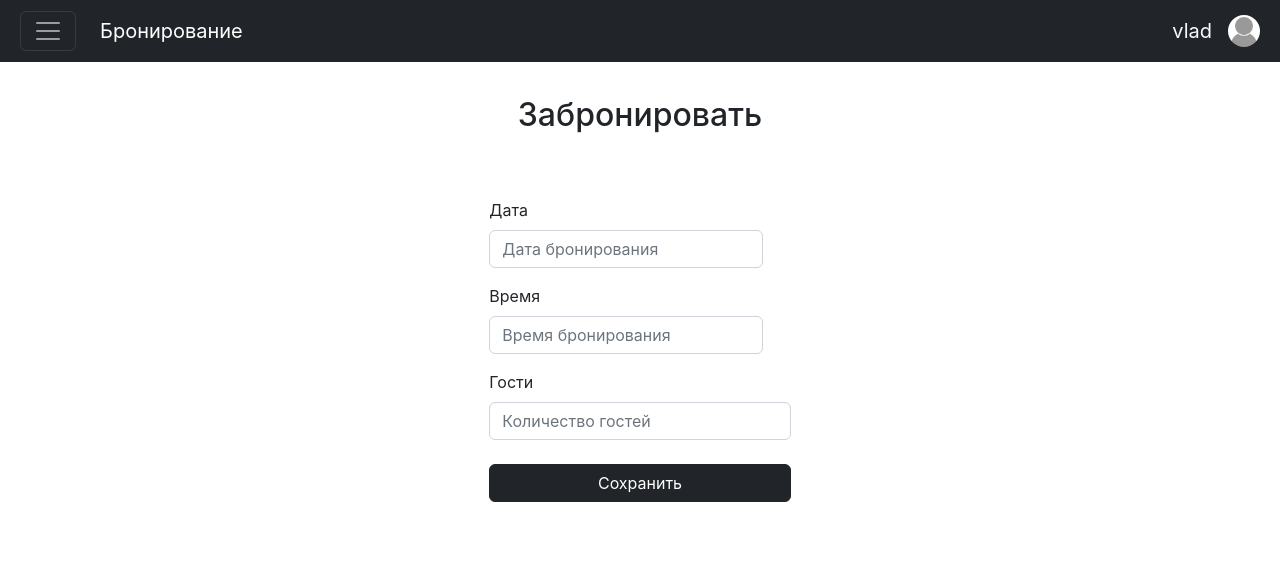
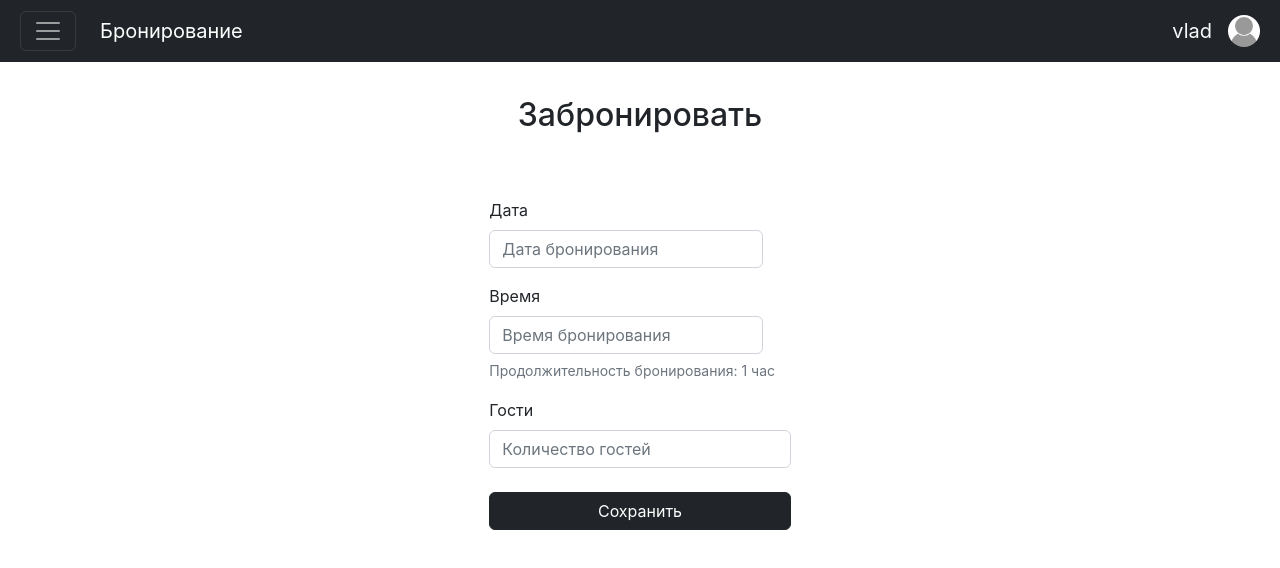
Before and after one commit to VladBrok/frontend-dev-test-task, a React (Vite) app: page /booking in a window 1280 px wide. Shown: the top 568 px of the page. Built offline with nearby package versions, Linux system fonts and the light colour scheme.

Commit message:
add notice about booking duration

```diff
--- a/src/api/post-booking.ts
+++ b/src/api/post-booking.ts
@@ -10,7 +10,7 @@ import {
 import { delay } from "../lib/delay"
 import { IBooking } from "../lib/types"
 import { v4 as uuidv4 } from "uuid"
-import pluralizeGuestCount from "../lib/pluralize-guest-count"
+import pluralizeGuests from "../lib/pluralize-guests"
 import getToday from "../lib/get-today"
 import getTables from "../dummy-backend/get-tables"
 import getTablesToOccupy from "../lib/get-tables-to-occupy"
@@ -59,7 +59,7 @@ export const getBookingSchema = (
     guestCount: number()
       .required("Обязательное поле")
       .min(1, "Минимум 1 гость")
-      .max(maxGuestCount, `Максимум ${pluralizeGuestCount(maxGuestCount)}`),
+      .max(maxGuestCount, `Максимум ${pluralizeGuests(maxGuestCount)}`),
   })
 }
 const schema = getBookingSchema([], [], 0)
--- a/src/components/booking-card.tsx
+++ b/src/components/booking-card.tsx
@@ -1,5 +1,5 @@
 import formatDatetime from "../lib/format-datetime"
-import pluralizeGuestCount from "../lib/pluralize-guest-count"
+import pluralizeGuests from "../lib/pluralize-guests"
 import { IBooking } from "../lib/types"
 import Card from "react-bootstrap/Card"
 import Button from "react-bootstrap/Button"
@@ -50,7 +50,7 @@ export default function BookingCard({ booking }: IBookingProps) {
   )
 
   const guestCount = useMemo(
-    () => pluralizeGuestCount(booking.guestCount),
+    () => pluralizeGuests(booking.guestCount),
     [booking.guestCount],
   )
 
--- /dev/null
+++ b/src/lib/pluralize-hours.ts
@@ -0,0 +1,5 @@
+import pluralize from "./pluralize"
+
+export default function (count: number): string {
+  return `${count} ${pluralize(count, ["час", "часа", "часов"])}`
+}
--- a/src/routes/booking.tsx
+++ b/src/routes/booking.tsx
@@ -28,6 +28,7 @@ import { QUERY_KEYS } from "../lib/query-keys"
 import { assert } from "../lib/assert"
 import blockDatepickerManualEditing from "../lib/block-datepicker-manual-editing"
 import scrollToFirstAvailableTime from "../lib/scroll-to-first-available-time"
+import pluralizeHours from "../lib/pluralize-hours"
 
 const Alert = lazy(() => import("react-bootstrap/Alert"))
 const AlertHeading = lazy(() =>
@@ -230,6 +231,10 @@ export default function Booking() {
                 <Form.Control.Feedback type="invalid">
                   {errors.time}
                 </Form.Control.Feedback>
+                <Form.Text className="text-muted">
+                  Продолжительность бронирования:{" "}
+                  {pluralizeHours(BOOKING_DURATION_HOURS)}
+                </Form.Text>
               </Form.Group>
               <Form.Group controlId="validationFormikGuests" className="mt-3">
                 <Form.Label>Гости</Form.Label>
```
Also changed, not shown: src/lib/pluralize-guests.ts (renamed from src/lib/pluralize-guest-count.ts).
